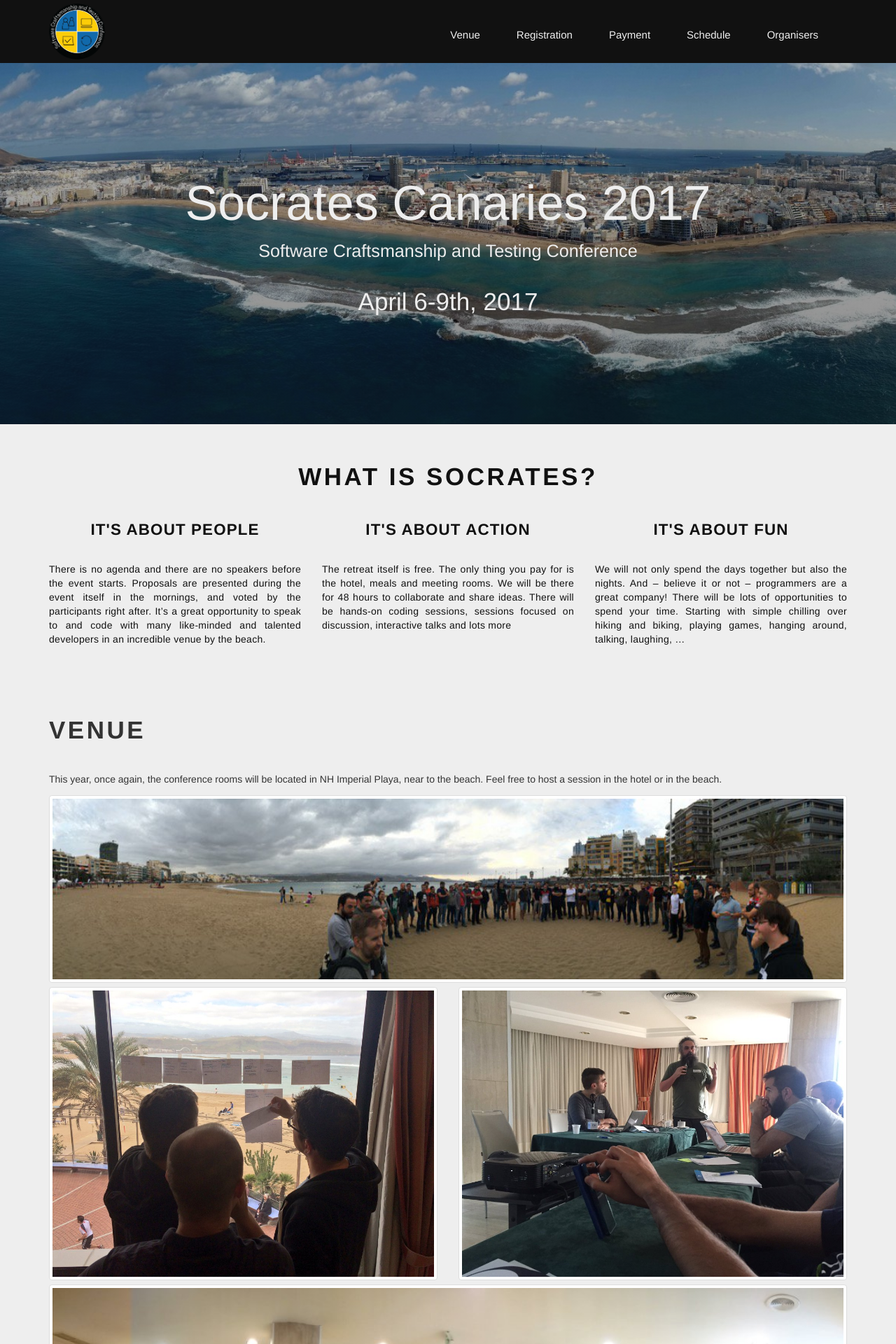
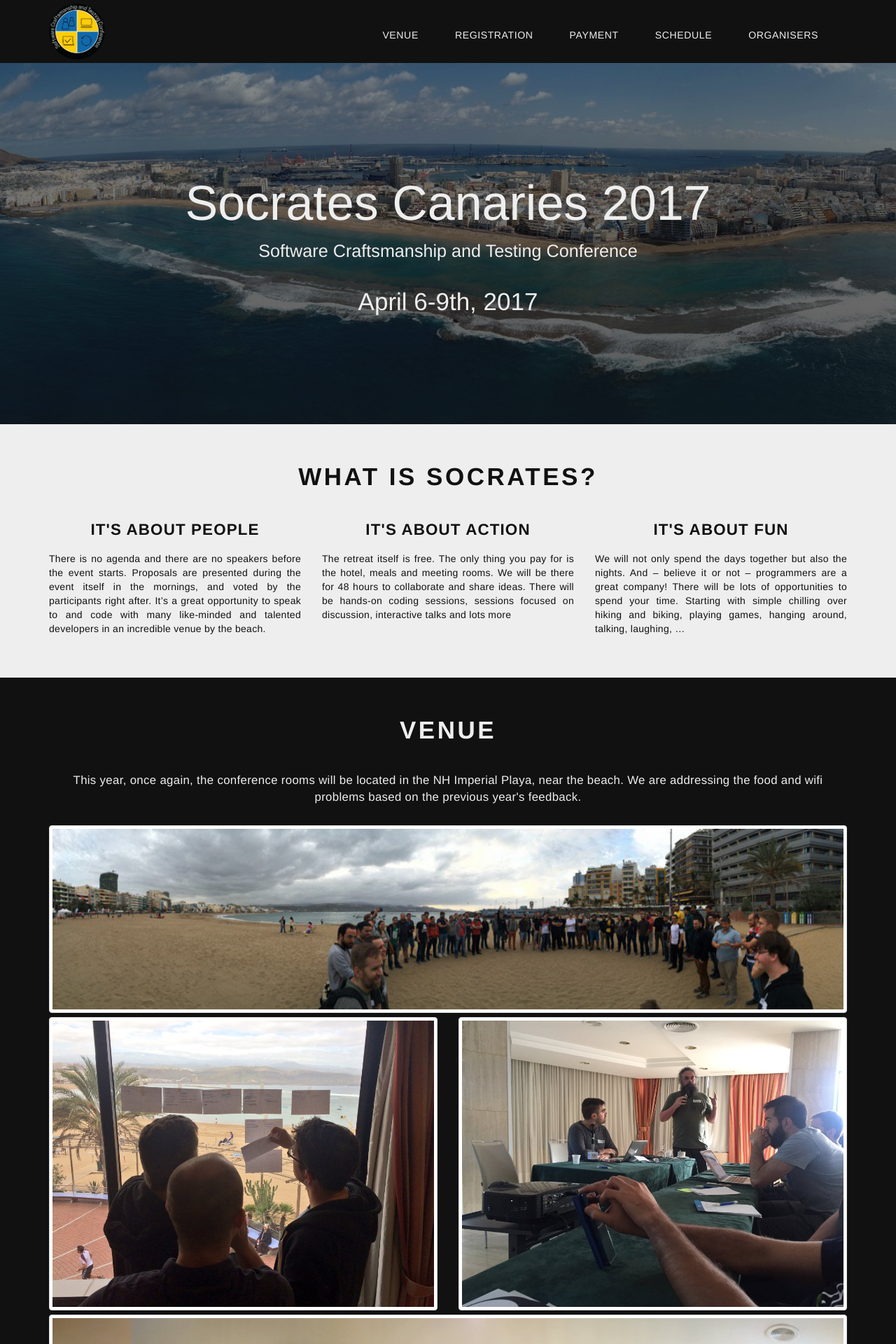
Before and after one commit to Suui/Socracan, a Jekyll site: the page built from home.html, in a window 1280 px wide. Shown: the top 1920 px of the page at 70% size. Built offline with Jekyll 4.4.1, drawn with Linux system fonts in a browser that asks for light colours; some of the changed text lies outside the part shown.

Commit message:
Fix styles

```diff
--- a/css/global.css
+++ b/css/global.css
@@ -32,9 +32,11 @@
 }
 
 header .navbar-default .navbar-nav li a {
+    padding: 10px 26px;
+    font-size: 1.01em;
+    letter-spacing: 0.04em;
+    text-transform: uppercase;
     color: #eee;
-    padding: 10px 26px;
-    font-size: 15px;
 }
 
 header .navbar-default .navbar-nav li a:visited {
@@ -42,7 +44,7 @@
 }
 
 header .navbar-default .navbar-nav li a:hover {
-    color: #7fa52b;
+    color: #fbce49;
 }
 
 font header .navbar-default .navbar-nav li a:hover {
--- a/css/home.css
+++ b/css/home.css
@@ -15,7 +15,7 @@
 
 #introduction:after {
     content: '';
-    background: linear-gradient(rgba(17, 17, 17, 0.3), rgba(17, 17, 17, 0.5));
+    background: linear-gradient(rgba(17, 17, 17, 0.5), rgba(17, 17, 17, 0.7));
     position: absolute;
     top: 0;
     left: 0;
@@ -37,7 +37,7 @@
     padding-top: 30px;
 }
 
-#about {
+#about, #venue, #registration, #payment, #schedule, #organisers {
     text-align: center;
     color: #111;
     padding: 50px 0;
@@ -56,7 +56,7 @@
     letter-spacing: 0.05em;
     font-weight: 600;
     text-transform: uppercase;
-    padding-bottom: 30px;
+    padding-bottom: 15px;
 }
 
 #about p {
@@ -65,19 +65,32 @@
     text-align: justify;
 }
 
-#venue, #registration, #payment, #schedule, #organisers {
-  padding: 35px 0;
+#venue {
+    background-color: #111;
+    color: #eee;
+}
+
+#venue p {
+    font-size: 1.2em;
+    letter-spacing: 0.02em;
+    padding-bottom: 15px;
 }
 
 #venue img {
-  width: 100%;
-  margin: 3px 0;
+    width: 100%;
+    margin: 3px 0;
 }
 
-.coming-soon {
-  font-size: 1.3em;
+#venue {
+    background-color: #111;
+    color: #eee;
+}
+
+#registration p {
+    font-size: 1.2em;
+    letter-spacing: 0.02em;
 }
 
 #organisers img {
-  height: 150px;
+    height: 150px;
 }
--- a/home.html
+++ b/home.html
@@ -38,7 +38,7 @@
 <section id="venue">
 	<div class="container">
 		<div class="title">Venue</div>
-    <p>This year, once again, the conference rooms will be located in NH Imperial Playa, near to the beach. Feel free to host a session in the hotel or in the beach.</p>
+		<p>This year, once again, the conference rooms will be located in the NH Imperial Playa, near the beach. We are addressing the food and wifi problems based on the previous year's feedback.</p>
 		<div class="row">
 			<div class="col-md-12">
 				<img class="img-thumbnail" src="/img/venue/1.jpg" alt="Venue">
@@ -59,17 +59,8 @@
 <section id="registration">
 	<div class="container">
 		<div class="row">
-      <div class="title">Registration</div>
-      <p class="coming-soon">Coming soon...</p>
-    </div>
-  </div>
-</section>
-
-<section id="payment">
-  <div class="container">
-    <div class="row">
-      <div class="title">Payment</div>
-      <p class="coming-soon">Coming soon...</p>
+			<div class="title">Registration &amp; Payment</div>
+			<p class="coming-soon">We want to change the payment method this year and use an online site like Eventbrite. We don't know yet the budget for the event, but should have a rough idea soon enough.</p>
 		</div>
 	</div>
 </section>
@@ -90,14 +81,8 @@
 
 <section id="organisers">
 	<div class="container">
-    <div class="title">Organisers</div>
 		<div class="col-md-12">
-      <div class="col-md-6">
 			<img src="/img/scgc.png" alt="Software Craftsmanship Gran Canaria">
-      </div>
-      <div class="col-md-6">
-          <img src="/img/codesai.png" alt="Codesai">
 		</div>
 	</div>
 </div>
-</div>
```
Lines whose indentation alone changed are shown as unchanged.
